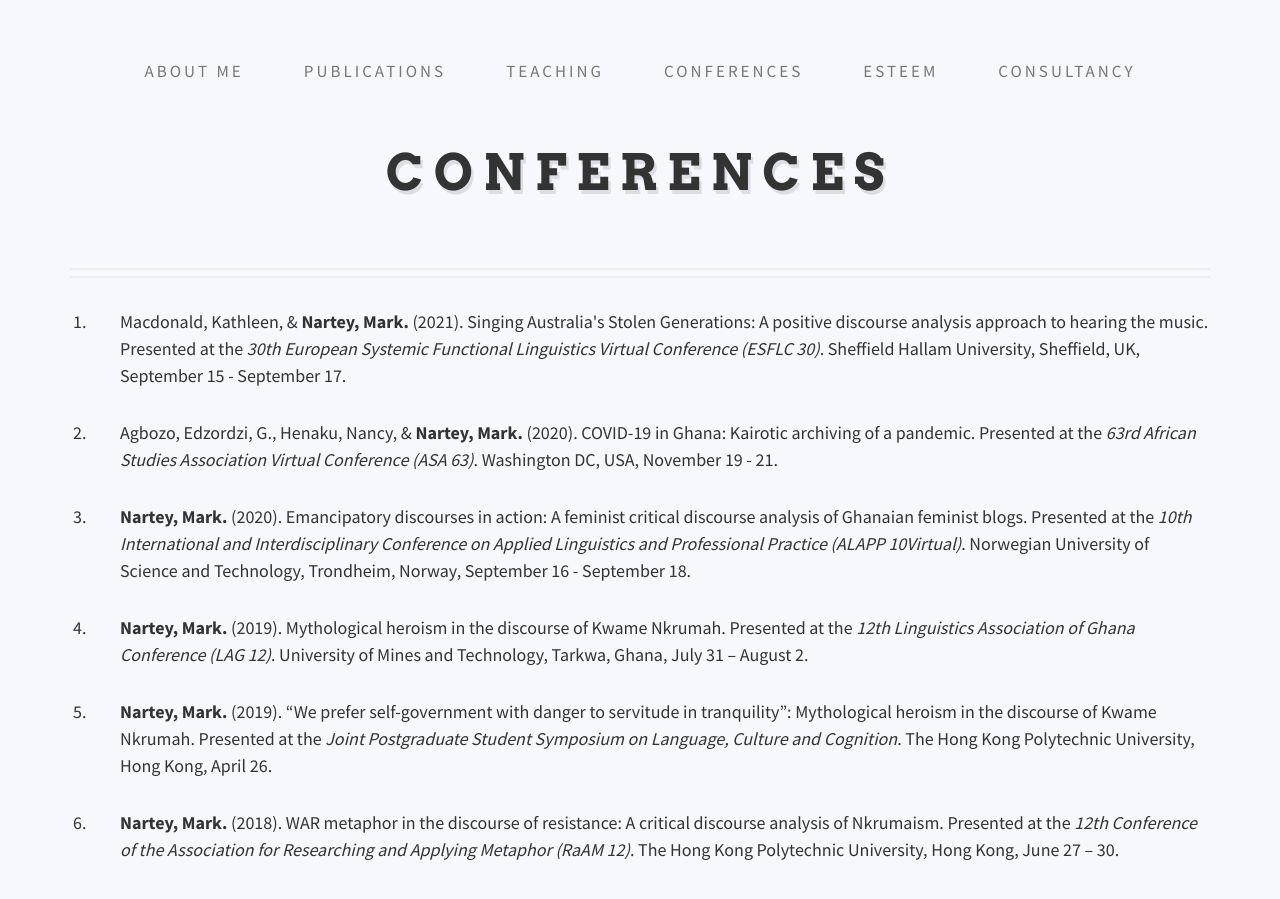
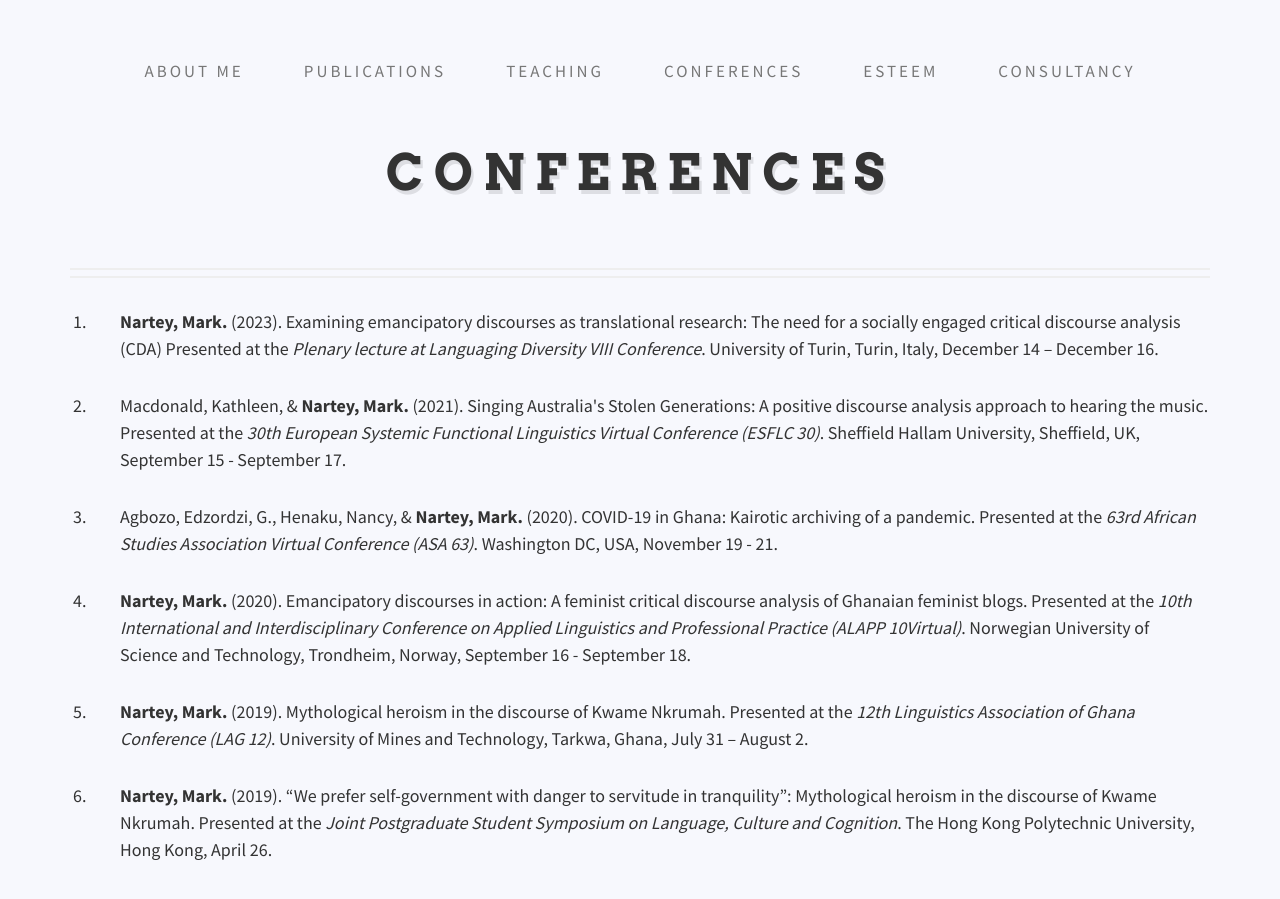
Before and after one commit to danielcornock/marknartey.com, a Jekyll site: the page built from _pages/conferences.md, in a window 1280 px wide and 900 px high. Built offline with Jekyll 4.4.1, drawn with Linux system fonts in a browser that asks for light colours; nearby versions of some CDN libraries.

Commit message:
Update Content “Conferences”

```diff
--- a/_data/conferences.yml
+++ b/_data/conferences.yml
@@ -1,4 +1,11 @@
 items:
+  - authors: <b>Nartey, Mark.</b>
+    year: "2023"
+    content: "Examining emancipatory discourses as translational research: The need
+      for a socially engaged critical discourse analysis (CDA)"
+    conference: Plenary lecture at Languaging Diversity VIII Conference
+    location: University of Turin, Turin, Italy
+    date: December 14 – December 16
   - authors: Macdonald, Kathleen, & <b>Nartey, Mark.</b>
     year: "2021"
     content: "Singing Australia's Stolen Generations: A positive discourse analysis
```
